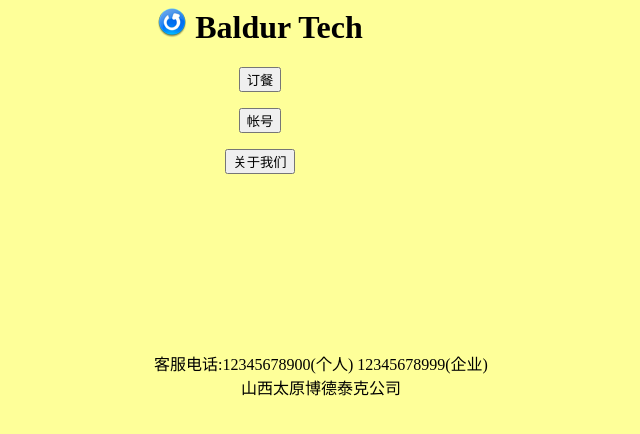
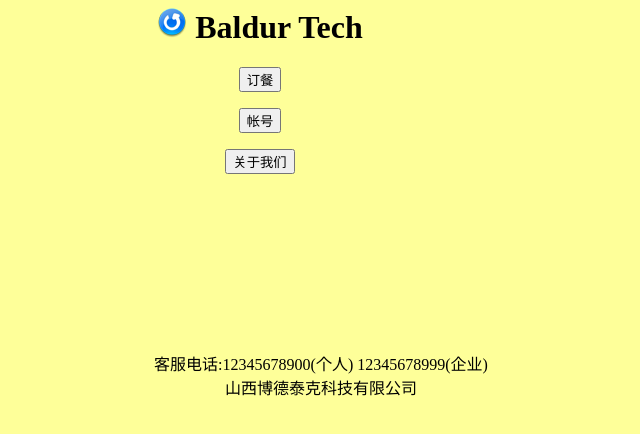
Before and after one commit to shihang1228/massive-robot, a plain HTML site: page index.html in a window 1280 px wide. Shown: the full height of the page, 380-1020 px from the left. Drawn offline with Linux system fonts and the light colour scheme.

Commit message:
修改了 index 和 order 的公司名称

```diff
--- a/index.html
+++ b/index.html
@@ -30,7 +30,7 @@
 		</a>
 	</p>
 	<div align = "center"style="width:700px;height:30px;position:absolute;left:350px;top:350px;border:1px solid transparent;"> <font>客服电话:12345678900(个人) 12345678999(企业)</font><br>
-		<font align="center">山西太原博德泰克公司</font>
+		<font align="center">山西博德泰克科技有限公司</font>
 
 </div>
   </body>
```
Also changed, not shown: order.html (+1 -1 lines).
